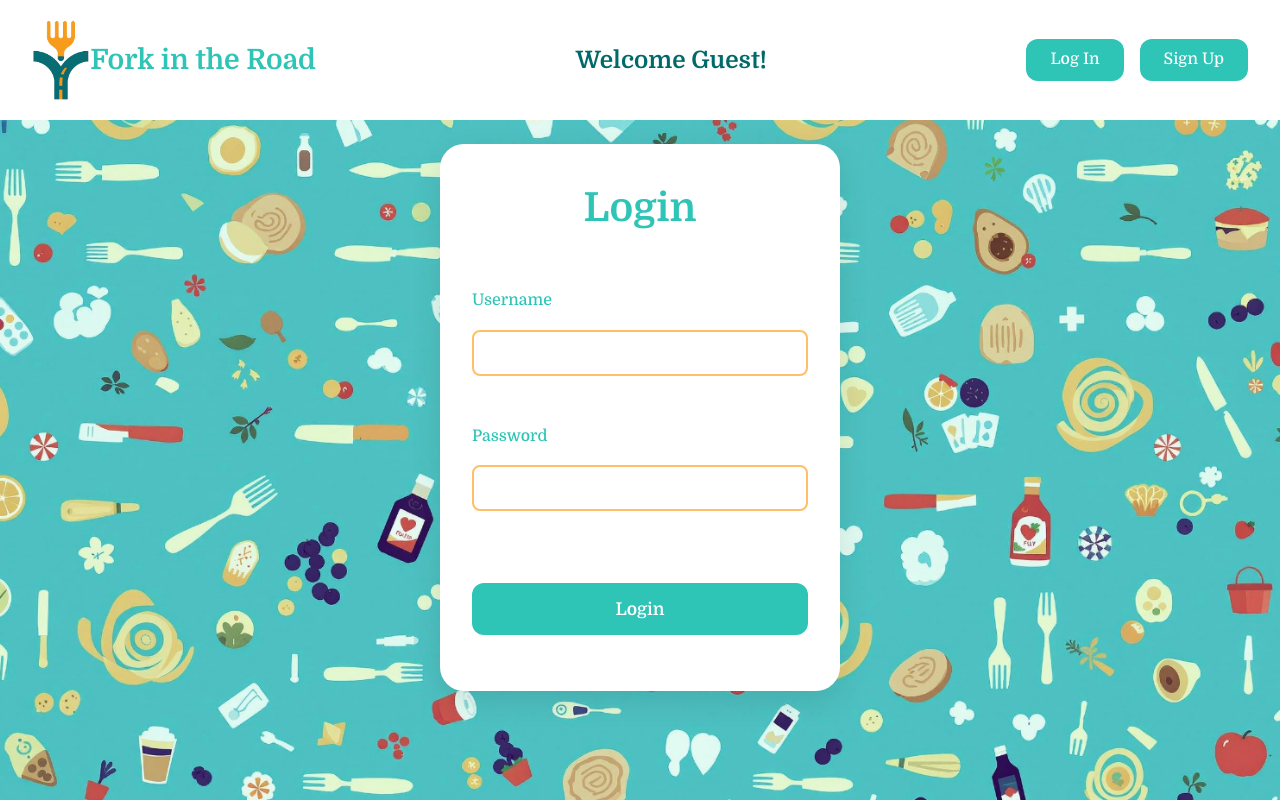
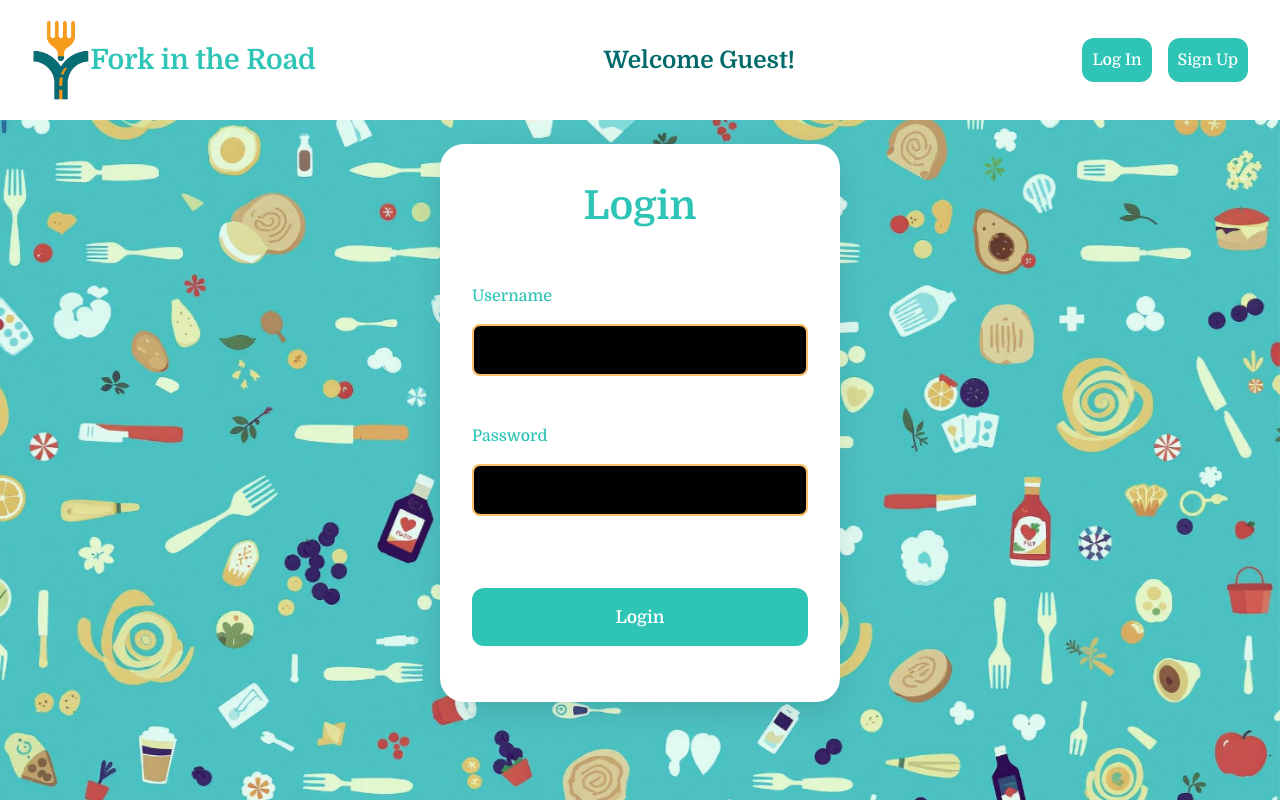
Before and after one commit to P2T1-KSRD/Project-2, a React (Vite) app in the folder client/: page /login in a window 1280 px wide. Built offline with nearby package versions, Linux system fonts and the light colour scheme.

Commit message:
Fixed button styling, added dark mode, enhanced confetti, added share with friends button

```diff
--- a/client/index.html
+++ b/client/index.html
@@ -8,6 +8,7 @@
     <link rel="preconnect" href="https://fonts.googleapis.com">
     <link rel="preconnect" href="https://fonts.gstatic.com" crossorigin>
     <link href="https://fonts.googleapis.com/css2?family=Domine:wght@400..700&display=swap" rel="stylesheet">
+    <link href="https://fonts.googleapis.com/icon?family=Material+Icons" rel="stylesheet">
 
     <meta name="viewport" content="width=device-width, initial-scale=1.0" />
     <title>Fork It!</title>
--- a/client/src/App.tsx
+++ b/client/src/App.tsx
@@ -1,20 +1,46 @@
 import { Outlet } from "react-router-dom";
-
+import { useState, useEffect } from "react";
 import Navbar from "./components/Navbar";
 import bg from "../public/background.png"
+import bgdark from "../public/backgrounddark.png"
 
 function App() {
+  const [darkMode, setDarkMode] = useState(false);
+
+  const toggleDarkMode = (mode: boolean) => {
+    setDarkMode(mode);
+    if (mode) {
+      document.body.classList.add("dark-mode");
+      localStorage.setItem("darkMode", "true");
+    } else {
+      document.body.classList.remove("dark-mode");
+      localStorage.setItem("darkMode", "false");
+    }
+  };
+
+  useEffect(() => {
+      const savedTheme = localStorage.getItem("darkMode");
+      if (savedTheme === "true") {
+        setDarkMode(true);
+        document.body.classList.add("dark-mode");
+      } else {
+        setDarkMode(false);
+        document.body.classList.remove("dark-mode");
+      }
+    }, []);
+
   return (
-    <div
+    <div className="background"
     style={{
-      backgroundImage: `url(${bg})`,
+      backgroundImage: `url(${darkMode ? bgdark : bg})`,
       backgroundSize: "cover",
       backgroundPosition: "center",
+      backgroundAttachment: "fixed",
       minHeight: '100vh',
         display: 'flex',
         flexDirection: 'column',
     }}>
-      <Navbar />
+      <Navbar toggleDarkMode={toggleDarkMode} darkMode={darkMode}/>
       <main className="container pt-5">
         <Outlet />
       </main>
--- a/client/src/components/confetti.tsx
+++ b/client/src/components/confetti.tsx
@@ -8,7 +8,7 @@ const BurgerConfetti = () => {
     jsConfetti.addConfetti({
       confettiRadius: 6,
       confettiNumber: 200,
-      emojis: ['🍔'],  // Use the burger emoji as confetti
+      emojis: ['🍔', '🥡', '🍕','🧀'],  // Use the burger emoji as confetti
     });
   };
 
--- /dev/null
+++ b/client/src/darkmode.css
@@ -0,0 +1,22 @@
+/* dark-mode.css */
+.dark-mode {
+  --background: #121212;
+  --text-color: #e0e0e0;
+  --dark: #1e1e1e;
+  --orange: #ff9f1c;
+  --creamsicle: #000000;
+  --light: #516362;
+  --dark: #2ec4b6;
+  --darktext: #2ec4b6;
+  --darkbutton: #1b7168;
+  --banner: #1e1e1e;
+  --browse: #050c0bbd;
+  --subheading: white;
+  --loginbtn: #239085;
+  --buttonhover: #945b0b;
+
+}
+
+
+
+/* Styles for dark mode-specific elements can also go here. */
--- a/client/src/index.css
+++ b/client/src/index.css
@@ -3,6 +3,15 @@
     --creamsicle: #ffbf69;
     --light: #cbf3f0;
     --dark: #2ec4b6;
+    --darktext: #2ec4b6;
+    --darkbutton: #2ec4b6;
+    --banner: white;
+    --buttonhover: rgba(251, 179, 45, 0.762);
+    --browse: #cbf3f0d7;
+    --subheading: #374151;
+    --input: black;
+    --BW: white;
+    --loginbtn: #2ec4b6;
   }
 
 
@@ -52,7 +61,7 @@
 
   /* HEADER */
   .banner {
-    background-color: white;
+    background-color: var(--banner);
     padding: 1.25rem 2rem;
     display: flex;
     justify-content: space-between;
@@ -64,7 +73,7 @@
 
   .banner h1 {
     font-size: 1.75rem;
-    color: var(--dark);
+    color: var(--darktext);
     font-weight: 700;
     font-family: 'Domine', serif;
   }
@@ -78,11 +87,13 @@
     gap: 1rem;
   }
 
-  .btnlink,
-  button  {
-    background-color: var(--dark);
+
+
+  .btnlink
+    {
+    background-color: var(--darkbutton);
     color: white;
-    padding: .5rem 1.5rem;
+    padding: 10px;
     border-radius: 12px;
     font-size: 1rem;
     font-weight: 500;
@@ -91,15 +102,9 @@
     border: none !important;
     font-family: 'Domine', serif;
     justify-content: center;
-    /* margin-bottom: auto; */
-    margin-top: 0;
-  }
-
-
-  .link-text {
+    margin-bottom: auto;
     text-decoration: none;
-    color: white;
-  }
+    }
 
 
 
@@ -125,7 +130,7 @@
     max-width: 800px;
     margin: 4rem auto;
     padding: 2rem;
-    background-color: white;
+    background-color: var(--banner);
     border-radius: 1.5rem;
     box-shadow: 0 10px 30px rgba(0, 0, 0, 0.05);
     text-align: center;
@@ -146,14 +151,15 @@
   .home-container h2 {
     font-size: 2rem;
     color: var(--orange);
-    margin-bottom: 2rem;
+    margin-bottom: 0;
     font-weight: 600;
   }
 
   .home-container p {
     font-size: 1.1rem;
     color: #555;
-    margin-top: 1rem;
+    margin-top: 0;
+    margin-bottom: 1rem;
   }
 
  /*UserList*/
@@ -189,7 +195,7 @@
     width: 100%;
     max-width: 400px;
     padding: 2rem;
-    background-color: white;
+    background-color: var(--banner);
     border-radius: 1.5rem;
     box-shadow: 0 10px 30px rgba(0, 0, 0, 0.1);
     text-align: center;
@@ -220,6 +226,7 @@
   }
 
   .form-input {
+
     width: 100%;
     padding: 0.75rem;
     font-size: 1rem;
@@ -240,8 +247,8 @@
 
   /* Login Button Styling */
   button.btn {
-    background-color: var(--dark);
-    color: white;
+    background-color: var(--loginbtn);
+    color: var(--BW);
     padding: 0.75rem 1.5rem;
     font-size: 1.1rem;
     border-radius: 12px;
@@ -251,13 +258,12 @@
     width: 100%;
   }
 
+  button.btn:hover,
   .btnlink:hover,
   button:hover {
-    background-color: rgba(251, 179, 45, 0.762);
+    background-color: var(--buttonhover);
   }
-  button.btn:hover {
-    background-color: rgba(251, 179, 45, 0.762);
-  }
+
 
   /*SIGNUP PAGE*/
 
@@ -266,7 +272,8 @@
     max-width: 800px;
     margin: 4rem auto;
     padding: 2rem;
-    background-color: white;
+    background-color: var(--banner);
+
     border-radius: 12px;
     box-shadow: 0 10px 30px rgba(0, 0, 0, 0.1);
     text-align: center;
@@ -308,6 +315,8 @@
     border-radius: 8px;
     outline: none;
     transition: border-color 0.3s ease;
+    background-color: var(--input);
+    color: var(--BW);
   }
 
   form input:focus {
@@ -336,7 +345,7 @@ h1.browse {
     max-width: 1200px;
     margin: 0 auto;
     padding: 2rem;
-    background-color: #cbf3f0d7;
+    background-color: var(--browse);
     border-radius: 5%;
     color: var(--dark);
   }
@@ -345,7 +354,7 @@ h1.browse {
 
     font-size: 0.875rem;
     font-weight: 500;
-    color: #374151;
+    color: var(--subheading);
     font-style: italic;
     margin-top: 0.5rem;
     margin-bottom: 1rem;
@@ -379,7 +388,7 @@ h1.browse {
 
 
   .restaurant-card {
-    background-color: white;
+    background-color: var(--banner);
     border: 2px solid var(--creamsicle);
     border-radius: 12px;
     padding: 1rem;
@@ -457,7 +466,7 @@ h1.browse {
     align-items: center;
   }
 
-
+/*
   button {
     background-color: var(--dark);
     color: white;
@@ -469,7 +478,7 @@ h1.browse {
     transition: background-color 0.3s ease;
     margin-top: 1rem;
     border: none;
-  }
+  } */
 
 
 
@@ -500,7 +509,7 @@ h1.browse {
     max-width: 800px;
     margin: 4rem auto;
     padding: 2rem;
-    background-color: white;
+    background-color: var(--banner);
     border-radius: 12px;
     box-shadow: 0 10px 30px rgba(0, 0, 0, 0.1);
     text-align: center;
@@ -535,14 +544,7 @@ h1.browse {
     margin-bottom: 0.5rem;
   }
 
-  form input {
-    padding: 0.75rem 1rem;
-    font-size: 1rem;
-    border: 2px solid #ccc;
-    border-radius: 8px;
-    outline: none;
-    transition: border-color 0.3s ease;
-  }
+
 
   form input:focus {
     border-color: var(--dark);
@@ -550,7 +552,7 @@ h1.browse {
 
   /* Submit Button */
   button[type="submit"] {
-    background-color: var(--dark);
+    background-color: var(--loginbtn);
     color: white;
     padding: 1rem 2rem;
     font-size: 1.1rem;
@@ -581,7 +583,8 @@ h1.browse {
   }
 
   .modal-content {
-    background-color: white;
+    background-color: var(--banner);
+    color: var(--BW);
     padding: 2rem;
     border-radius: 12px;
     text-align: center;
@@ -618,6 +621,11 @@ h1.browse {
     background-color: var(--orange);
   }
 
+  .friendsmodal {
+    color: var(--dark);
+    font-family: 'Domine', serif;
+    margin-top: 5px;
+  }
   /*CONFETTI*/
 
 
@@ -659,7 +667,7 @@ h1.browse {
         left: 0;
         width: 250px; /* Adjust width as needed */
         height: 100%;
-        background-color: #fff;
+        background-color: var(--banner);
         box-shadow: 2px 0 10px rgba(0, 0, 0, 0.2);
         padding: 1rem;
         z-index: 1000;
@@ -772,7 +780,11 @@ h1.browse {
 
       .user-grid {
         grid-template-columns: repeat(auto-fill, minmax(150px, 1fr));
+        word-wrap: break-word;  /* Allows long words to break and wrap to the next line */
+  overflow-wrap: break-word;
       }
+
+
 
       /*BROWSE PAGE*/
 
--- a/client/src/main.tsx
+++ b/client/src/main.tsx
@@ -1,6 +1,8 @@
 import ReactDOM from "react-dom/client";
 import { createBrowserRouter, RouterProvider } from "react-router-dom";
 import "./index.css";
+import "./darkmode.css";
+import "./reset.css";
 
 import App from "./App.tsx";
 
--- a/client/src/pages/Home.tsx
+++ b/client/src/pages/Home.tsx
@@ -10,7 +10,20 @@ const Home = () => {
   const [users, setUsers] = useState<UserData[]>([]);
   const [error, setError] = useState(false);
   const [loginCheck, setLoginCheck] = useState(false);
+  const [showModal, setShowModal] = useState(false);
+
   const navigate = useNavigate();
+
+const handleCopyLink = () => {
+    navigator.clipboard.writeText(window.location.href)
+      .then(() => {
+        setShowModal(true);
+        setTimeout(() => setShowModal(false), 3000); // hide after 2 seconds
+      })
+      .catch((err) => {
+        console.error("Failed to copy: ", err);
+      });
+  };
 
   useEffect(() => {
     if (loginCheck) {
@@ -40,6 +53,10 @@ const Home = () => {
     }
   };
 
+
+
+
+
   if (error) {
     return <ErrorPage />;
   }
@@ -52,6 +69,17 @@ const Home = () => {
       <h2>Let fate pick your plate.</h2>
       {loginCheck && <UserList users={users} />}
       {!loginCheck && <p>Please log in/sign up to get started!</p>}
+      <button className="btnlink" onClick={handleCopyLink}>
+  Share with friends!
+</button>
+{showModal && (
+  <div className="friendsmodal">
+    <div className="model-content" >
+      <h3> ✅ Link copied to clipboard! </h3>
+    </div>
+  </div>
+)}
+
     </div>
   );
 };
--- /dev/null
+++ b/client/src/reset.css
@@ -0,0 +1,53 @@
+/* ======== RESET CSS ======== */
+*,
+*::before,
+*::after {
+  box-sizing: border-box;
+  margin: 0;
+  padding: 0;
+}
+
+html, body {
+  height: 100%;
+  font-family: Domine, serif;
+  line-height: 1.5;
+  background-color: #fff;
+  color: #000;
+}
+
+/* Remove default link styles */
+a {
+  text-decoration: none;
+  color: inherit;
+}
+
+/* Remove list styles */
+ul, ol {
+  list-style: none;
+}
+
+/* Remove default button styles */
+button {
+  background: none;
+  border: none;
+  padding: 0;
+  font: inherit;
+  color: inherit;
+  cursor: pointer;
+}
+
+/* Images: make responsive by default */
+img, picture, video, canvas, svg {
+  display: block;
+  max-width: 100%;
+}
+
+/* Form elements: remove default styling */
+input, button, textarea, select {
+  font: inherit;
+}
+
+/* Disable tap highlight on mobile */
+a, button {
+  -webkit-tap-highlight-color: transparent;
+}
```
Also changed, not shown: client/src/components/Navbar.tsx (+45 -2 lines), client/public/backgrounddark.png (added).
